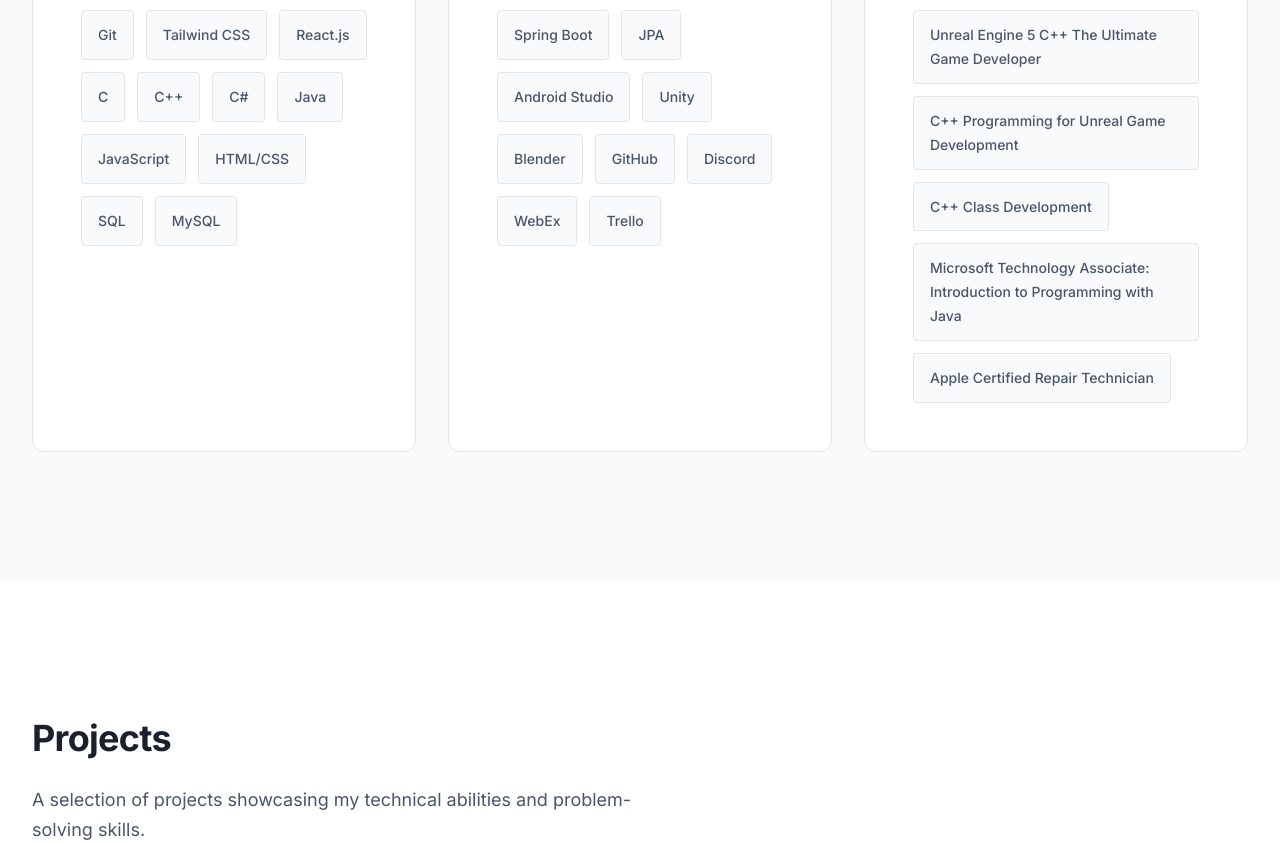
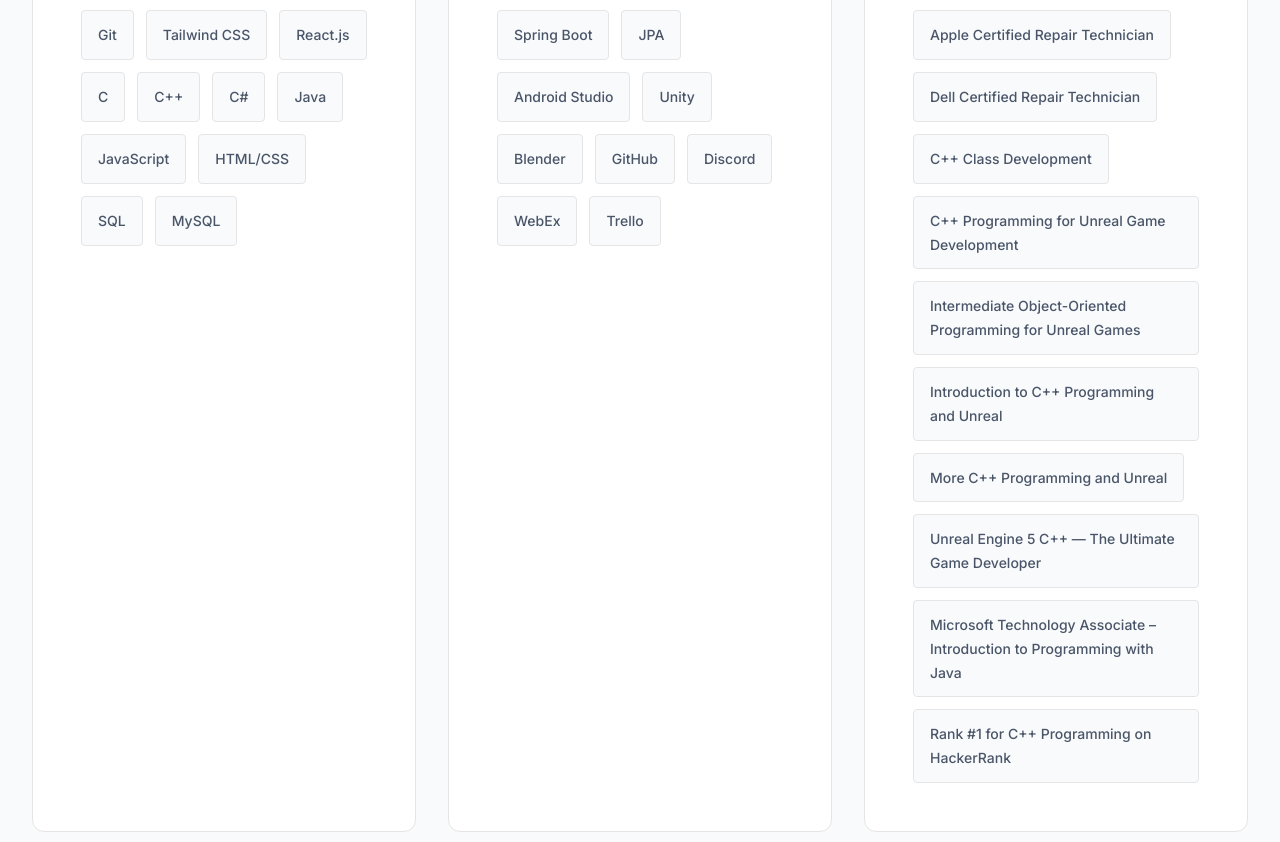
Before and after one commit to shuklaom/shuklaom.github.io, a React (Create React App) app: page / in a window 1280 px wide. Shown: the part 4980-5822 px from the top of the page. Built offline with nearby package versions, Linux system fonts and the light colour scheme; no server answers.

Commit message:
Added all my skills

```diff
--- a/src/components/Skills/Skills.js
+++ b/src/components/Skills/Skills.js
@@ -14,7 +14,16 @@
     },
     {
       title: 'Certifications',
-      skills: ['Unreal Engine 5 C++ The Ultimate Game Developer', 'C++ Programming for Unreal Game Development', 'C++ Class Development', 'Microsoft Technology Associate: Introduction to Programming with Java', 'Apple Certified Repair Technician']
+      skills: ['Apple Certified Repair Technician',
+              'Dell Certified Repair Technician',
+              'C++ Class Development',
+              'C++ Programming for Unreal Game Development',
+              'Intermediate Object-Oriented Programming for Unreal Games',
+              'Introduction to C++ Programming and Unreal',
+              'More C++ Programming and Unreal',
+              'Unreal Engine 5 C++ — The Ultimate Game Developer',
+              'Microsoft Technology Associate – Introduction to Programming with Java',
+              'Rank #1 for C++ Programming on HackerRank']
     }
   ];
 
```
Also changed, not shown: 1 other file (tests, documents, lock files or other folders).
